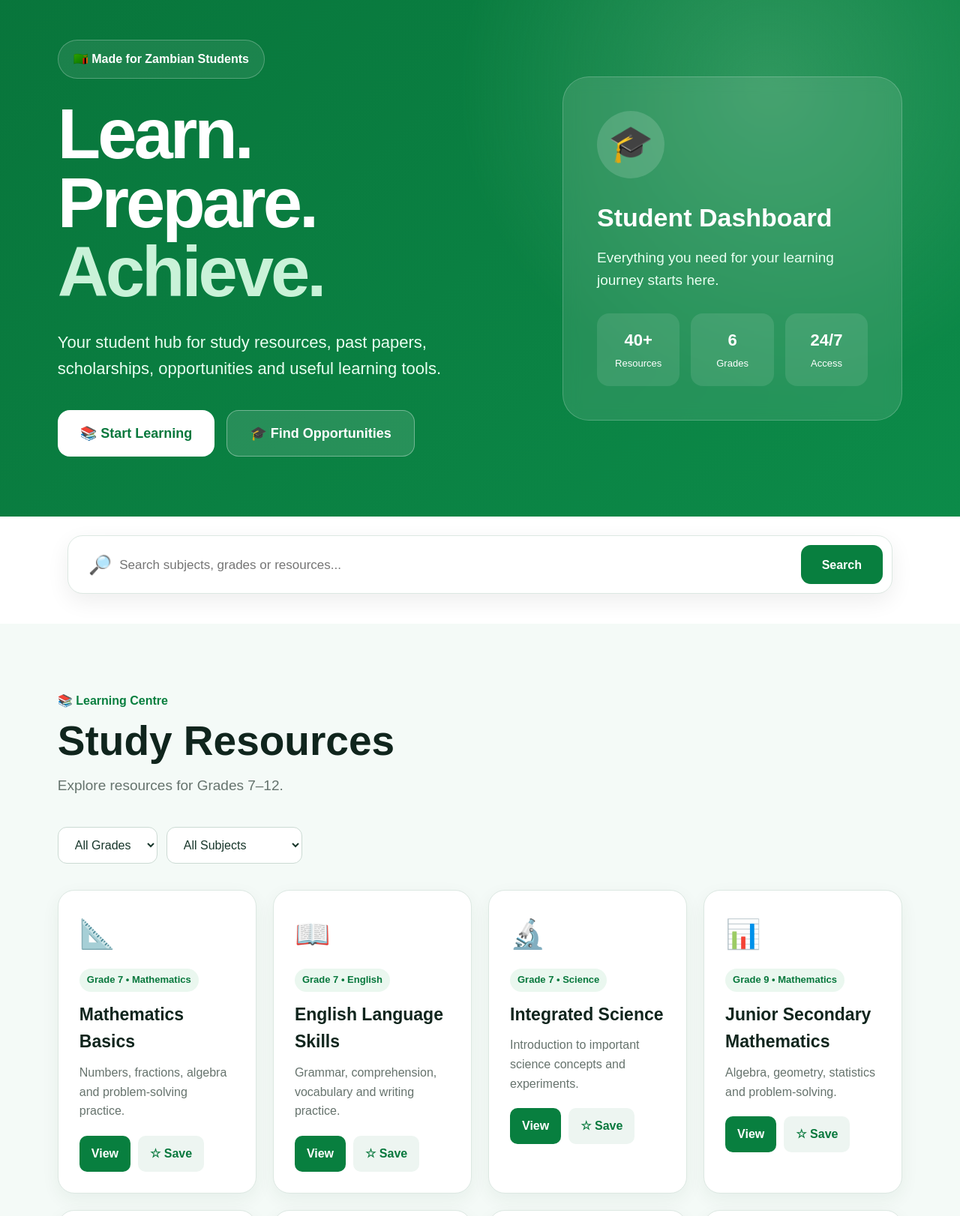
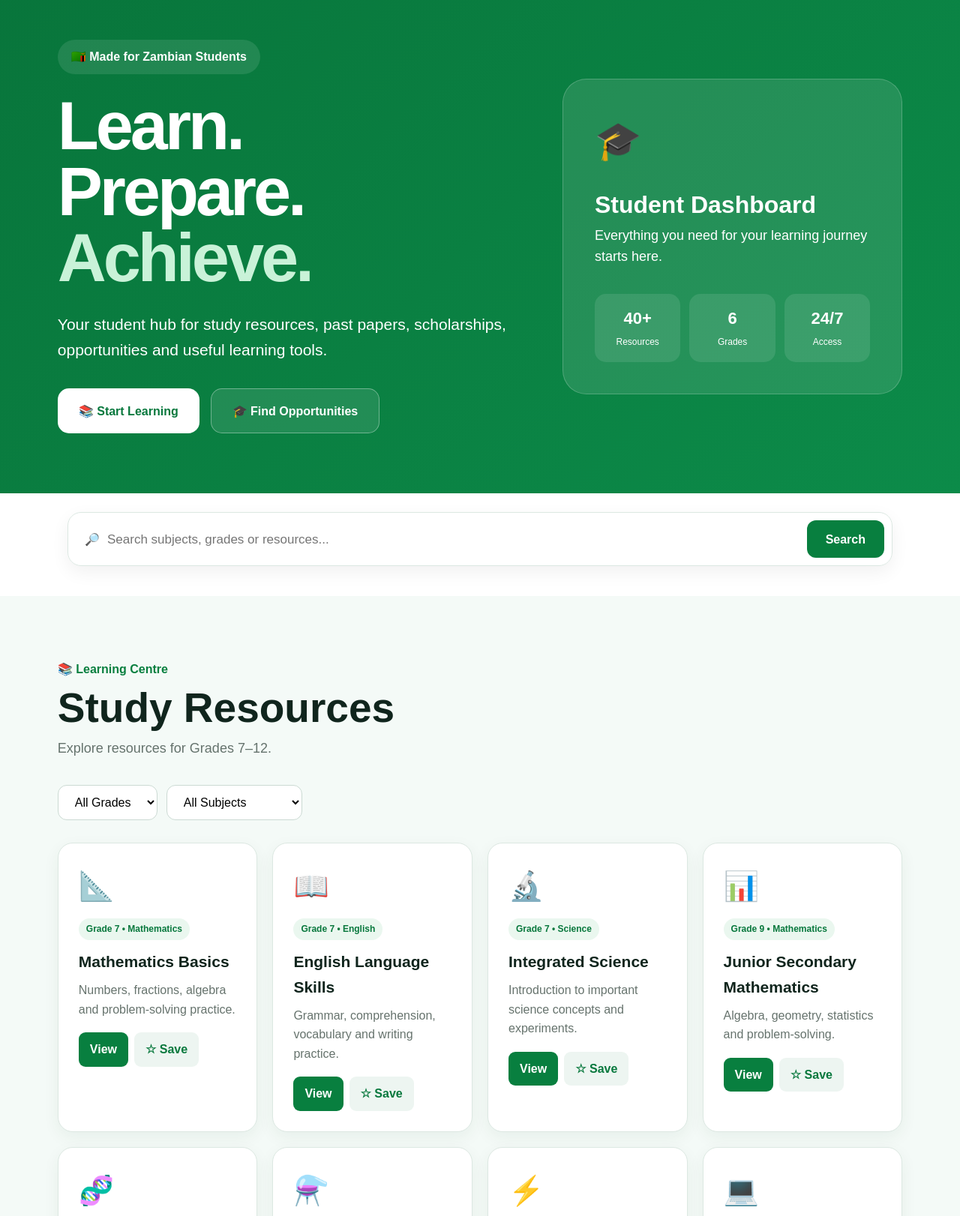
Before and after one commit to jrchilekwa-arch/zambia-student-hub, a plain HTML site: page index.html in a window 1280 px wide. Shown: the part 120-1742 px from the top of the page at 75% size. Drawn offline with Linux system fonts and the light colour scheme.

Commit message:
Update style.css

```diff
--- a/style.css
+++ b/style.css
@@ -1,8 +1,3 @@
-/* =====================================================
-   ZAMBIA STUDENT HUB
-   COMPLETE STYLESHEET
-===================================================== */
-
 * {
   box-sizing: border-box;
   margin: 0;
@@ -14,11 +9,7 @@ html {
 }
 
 body {
-  font-family:
-    Arial,
-    Helvetica,
-    sans-serif;
-
+  font-family: Arial, Helvetica, sans-serif;
   background: #f4faf7;
   color: #10251d;
   line-height: 1.6;
@@ -35,24 +26,18 @@ select {
   font: inherit;
 }
 
-
-/* =====================================================
-   HEADER
-===================================================== */
+/* HEADER */
 
 .site-header {
   position: sticky;
   top: 0;
   z-index: 1000;
-
   min-height: 88px;
   padding: 12px 5%;
-
   display: flex;
   align-items: center;
   justify-content: space-between;
-
-  background: rgba(255, 255, 255, 0.97);
+  background: rgba(255,255,255,.97);
   border-bottom: 1px solid #dce8e2;
 }
 
@@ -65,42 +50,32 @@ select {
 .flag-box {
   width: 68px;
   height: 68px;
-
   display: flex;
   align-items: center;
   justify-content: center;
-
   background: #e9f7ef;
   border-radius: 20px;
-
   font-size: 38px;
 }
 
 .brand strong {
   display: block;
-
   color: #08783d;
   font-size: 25px;
 }
 
 .brand span {
   display: block;
-
   color: #65736d;
-  font-size: 16px;
 }
 
 .desktop-nav {
   display: flex;
-  align-items: center;
-  gap: 22px;
+  gap: 20px;
 }
 
 .desktop-nav a {
   font-weight: 700;
-  color: #17362a;
-
-  transition: 0.2s;
 }
 
 .desktop-nav a:hover {
@@ -109,41 +84,27 @@ select {
 
 .menu-button {
   display: none;
-
   border: 0;
   background: #e9f7ef;
-
-  width: 60px;
-  height: 60px;
-
-  border-radius: 18px;
-
-  font-size: 30px;
+  width: 58px;
+  height: 58px;
+  border-radius: 16px;
+  font-size: 28px;
   color: #087f3f;
-
-  cursor: pointer;
 }
 
-
-/* =====================================================
-   MOBILE MENU
-===================================================== */
+/* MOBILE MENU */
 
 .mobile-menu {
   display: none;
-
   position: fixed;
   top: 88px;
   left: 0;
   right: 0;
-
   z-index: 999;
-
   background: white;
-
   border-bottom: 1px solid #dce8e2;
-
-  box-shadow: 0 12px 30px rgba(0, 0, 0, 0.08);
+  box-shadow: 0 10px 30px rgba(0,0,0,.1);
 }
 
 .mobile-menu.open {
@@ -152,49 +113,22 @@ select {
 
 .mobile-menu a {
   display: block;
-
-  padding: 22px 8%;
-
+  padding: 20px 8%;
   border-bottom: 1px solid #edf1ef;
-
-  font-size: 20px;
+  font-size: 19px;
   font-weight: 700;
-
-  color: #17362a;
 }
 
-.mobile-menu a:hover {
-  background: #f0faf5;
-  color: #087f3f;
-}
-
-
-/* =====================================================
-   HERO
-===================================================== */
+/* HERO */
 
 .hero {
   min-height: 650px;
-
   padding: 80px 6%;
-
   display: grid;
-  grid-template-columns: 1.15fr 0.85fr;
+  grid-template-columns: 1.15fr .85fr;
   align-items: center;
   gap: 60px;
-
-  background:
-    radial-gradient(
-      circle at 80% 20%,
-      rgba(116, 191, 145, 0.35),
-      transparent 35%
-    ),
-    linear-gradient(
-      135deg,
-      #08753b,
-      #0c8b49
-    );
-
+  background: linear-gradient(135deg,#08753b,#0c8b49);
   color: white;
 }
 
@@ -204,26 +138,18 @@ select {
 
 .badge {
   display: inline-block;
-
-  padding: 12px 20px;
-
-  border: 1px solid rgba(255,255,255,0.25);
-  border-radius: 40px;
-
-  background: rgba(255,255,255,0.08);
-
+  padding: 10px 18px;
+  border-radius: 30px;
+  background: rgba(255,255,255,.1);
+  margin-bottom: 25px;
   font-weight: 700;
-  margin-bottom: 28px;
 }
 
 .hero h1 {
-  font-size: clamp(55px, 8vw, 94px);
-
-  line-height: 0.98;
-
+  font-size: clamp(55px,8vw,90px);
+  line-height: .98;
   letter-spacing: -4px;
-
-  margin-bottom: 30px;
+  margin-bottom: 28px;
 }
 
 .hero h1 span {
@@ -231,38 +157,26 @@ select {
 }
 
 .hero p {
-  max-width: 700px;
-
-  font-size: 22px;
-
-  color: #e9fff1;
-
-  margin-bottom: 38px;
+  font-size: 21px;
+  max-width: 680px;
+  margin-bottom: 35px;
 }
 
 .hero-buttons {
   display: flex;
   flex-wrap: wrap;
-  gap: 16px;
+  gap: 15px;
 }
 
 .primary-button,
 .secondary-button {
-  display: inline-flex;
-
+  min-height: 60px;
+  padding: 0 28px;
+  display: flex;
   align-items: center;
   justify-content: center;
-
-  min-height: 62px;
-
-  padding: 0 30px;
-
-  border-radius: 16px;
-
-  font-size: 18px;
+  border-radius: 15px;
   font-weight: 800;
-
-  transition: 0.2s;
 }
 
 .primary-button {
@@ -271,177 +185,99 @@ select {
 }
 
 .secondary-button {
-  background: rgba(255,255,255,0.12);
-  color: white;
-
-  border: 1px solid rgba(255,255,255,0.35);
+  border: 1px solid rgba(255,255,255,.35);
+  background: rgba(255,255,255,.1);
 }
 
-.primary-button:hover,
-.secondary-button:hover {
-  transform: translateY(-3px);
-}
-
-
-/* =====================================================
-   HERO CARD
-===================================================== */
-
 .hero-card {
-  padding: 45px;
-
-  background: rgba(255,255,255,0.11);
-
-  border: 1px solid rgba(255,255,255,0.2);
-
-  border-radius: 35px;
-
-  backdrop-filter: blur(10px);
+  padding: 42px;
+  border-radius: 32px;
+  background: rgba(255,255,255,.11);
+  border: 1px solid rgba(255,255,255,.2);
 }
 
 .hero-icon {
-  width: 90px;
-  height: 90px;
-
-  display: flex;
-  align-items: center;
-  justify-content: center;
-
-  border-radius: 50%;
-
-  background: rgba(255,255,255,0.15);
-
-  font-size: 48px;
-
-  margin-bottom: 25px;
+  font-size: 50px;
+  margin-bottom: 20px;
 }
 
 .hero-card h2 {
-  font-size: 34px;
-  margin-bottom: 12px;
+  font-size: 32px;
 }
 
 .hero-card p {
-  font-size: 19px;
-  margin-bottom: 28px;
+  font-size: 18px;
 }
 
 .stats {
   display: grid;
-  grid-template-columns: repeat(3, 1fr);
-  gap: 15px;
+  grid-template-columns: repeat(3,1fr);
+  gap: 12px;
 }
 
 .stats div {
-  padding: 18px 10px;
-
-  border-radius: 16px;
-
-  background: rgba(255,255,255,0.1);
-
+  padding: 15px 8px;
   text-align: center;
+  background: rgba(255,255,255,.1);
+  border-radius: 15px;
 }
 
 .stats strong {
   display: block;
-
   font-size: 22px;
 }
 
 .stats span {
-  font-size: 13px;
+  font-size: 12px;
 }
 
-
-/* =====================================================
-   SEARCH
-===================================================== */
+/* SEARCH */
 
 .search-section {
   padding: 25px 6%;
-
   background: white;
-
-  position: relative;
-  z-index: 5;
 }
 
 .search-box {
   max-width: 1100px;
-
   margin: auto;
-
   display: flex;
-  gap: 12px;
-
-  padding: 12px;
-
+  gap: 10px;
+  padding: 10px;
   border: 1px solid #dce8e2;
-  border-radius: 20px;
-
-  background: white;
-
-  box-shadow: 0 10px 30px rgba(0,0,0,0.07);
+  border-radius: 18px;
+  box-shadow: 0 8px 25px rgba(0,0,0,.06);
 }
 
 .search-input-wrapper {
   flex: 1;
-
   display: flex;
   align-items: center;
   gap: 10px;
-
-  padding: 0 15px;
-}
-
-.search-input-wrapper span {
-  font-size: 25px;
+  padding: 0 12px;
 }
 
 .search-input-wrapper input {
   width: 100%;
-
   border: 0;
   outline: 0;
-
   font-size: 17px;
 }
 
 .search-button {
+  padding: 0 25px;
+  min-height: 50px;
   border: 0;
-
-  padding: 0 28px;
-
-  min-height: 52px;
-
-  border-radius: 13px;
-
+  border-radius: 12px;
   background: #087f3f;
-
   color: white;
-
   font-weight: 800;
-
-  cursor: pointer;
 }
 
-.search-button:hover {
-  background: #056b34;
-}
-
-.search-results {
-  max-width: 1100px;
-
-  margin: 15px auto 0;
-}
-
-
-/* =====================================================
-   SECTIONS
-===================================================== */
+/* SECTIONS */
 
 .section {
-  padding: 90px 6%;
+  padding: 85px 6%;
 }
 
 .alternate-section {
@@ -450,157 +286,109 @@ select {
 
 .section-heading {
   max-width: 800px;
-  margin-bottom: 40px;
+  margin-bottom: 35px;
 }
 
 .section-label {
-  display: inline-block;
-
-  margin-bottom: 12px;
-
   color: #087f3f;
-
   font-weight: 800;
 }
 
 .section-heading h2 {
-  font-size: clamp(35px, 5vw, 55px);
-
+  font-size: clamp(35px,5vw,55px);
   line-height: 1.05;
-
-  margin-bottom: 15px;
+  margin: 10px 0;
 }
 
 .section-heading p {
-  font-size: 19px;
-
   color: #65736d;
+  font-size: 18px;
 }
 
-
-/* =====================================================
-   FILTERS
-===================================================== */
+/* FILTERS */
 
 .filters {
   display: flex;
+  gap: 12px;
   flex-wrap: wrap;
-  gap: 12px;
-
-  margin-bottom: 35px;
+  margin-bottom: 30px;
 }
 
 .filters select {
-  padding: 14px 18px;
-
+  padding: 13px 18px;
   border: 1px solid #cbdad3;
-
   border-radius: 12px;
-
   background: white;
-
-  color: #17362a;
-
   outline: none;
 }
 
-
-/* =====================================================
-   CARD GRID
-===================================================== */
+/* CARDS */
 
 .card-grid {
   display: grid;
-
-  grid-template-columns:
-    repeat(auto-fit, minmax(260px, 1fr));
-
-  gap: 22px;
+  grid-template-columns: repeat(auto-fit,minmax(250px,1fr));
+  gap: 20px;
 }
 
 .resource-card,
 .paper-card,
 .opportunity-card {
-  padding: 28px;
-
+  padding: 27px;
   background: white;
-
   border: 1px solid #dce8e2;
-
-  border-radius: 22px;
-
-  box-shadow: 0 8px 25px rgba(20, 60, 40, 0.06);
-
-  transition: 0.2s;
+  border-radius: 20px;
+  box-shadow: 0 7px 22px rgba(20,60,40,.06);
+  transition: .2s;
 }
 
 .resource-card:hover,
 .paper-card:hover,
 .opportunity-card:hover {
-  transform: translateY(-5px);
-
-  box-shadow:
-    0 15px 35px rgba(20, 60, 40, 0.12);
+  transform: translateY(-4px);
 }
 
 .card-icon {
   font-size: 38px;
-
-  margin-bottom: 15px;
+  margin-bottom: 12px;
 }
 
 .card-meta {
   display: inline-block;
-
   padding: 5px 10px;
-
+  margin-bottom: 12px;
   border-radius: 20px;
-
   background: #eaf7ef;
-
   color: #08783d;
-
-  font-size: 13px;
-
+  font-size: 12px;
   font-weight: 800;
-
-  margin-bottom: 12px;
 }
 
 .resource-card h3,
 .paper-card h3,
 .opportunity-card h3 {
-  font-size: 23px;
-
-  margin-bottom: 10px;
+  font-size: 21px;
+  margin-bottom: 8px;
 }
 
 .resource-card p,
 .paper-card p,
 .opportunity-card p {
   color: #66736d;
-
-  margin-bottom: 20px;
+  margin-bottom: 18px;
 }
 
 .card-actions {
   display: flex;
-
-  gap: 10px;
-
+  gap: 8px;
   flex-wrap: wrap;
 }
 
 .view-button,
 .save-button {
   border: 0;
-
-  padding: 11px 16px;
-
-  border-radius: 10px;
-
+  padding: 10px 15px;
+  border-radius: 9px;
   cursor: pointer;
-
   font-weight: 700;
 }
 
@@ -615,186 +403,122 @@ select {
 }
 
 .save-button.saved {
-  background: #fff4bd;
-  color: #745900;
+  background: #fff1b3;
+  color: #715800;
 }
 
-
-/* =====================================================
-   TIPS
-===================================================== */
+/* TIPS */
 
 .tips-grid {
   display: grid;
-
-  grid-template-columns:
-    repeat(auto-fit, minmax(230px, 1fr));
-
+  grid-template-columns: repeat(auto-fit,minmax(230px,1fr));
   gap: 20px;
 }
 
 .tip-card {
-  padding: 30px;
-
+  padding: 28px;
   background: white;
-
   border: 1px solid #dce8e2;
-
-  border-radius: 22px;
+  border-radius: 20px;
 }
 
 .tip-icon {
   font-size: 40px;
-
-  margin-bottom: 15px;
+  margin-bottom: 12px;
 }
 
 .tip-card h3 {
-  font-size: 21px;
-
-  margin-bottom: 10px;
+  margin-bottom: 8px;
 }
 
-.tip-card p {
-  color: #66736d;
-}
-
-
-/* =====================================================
-   ABOUT
-===================================================== */
+/* ABOUT */
 
 .about-box {
   max-width: 1000px;
-
   margin: auto;
-
+  padding: 42px;
   display: flex;
-
-  gap: 30px;
-
-  align-items: flex-start;
-
-  padding: 45px;
-
+  gap: 28px;
   background: white;
-
-  border-radius: 30px;
-
   border: 1px solid #dce8e2;
+  border-radius: 28px;
 }
 
 .about-icon {
-  font-size: 60px;
+  font-size: 55px;
 }
 
 .about-box h2 {
-  font-size: 35px;
-
-  margin-bottom: 15px;
+  font-size: 34px;
+  margin-bottom: 12px;
 }
 
 .about-box p {
   color: #66736d;
-
-  margin-bottom: 12px;
-
-  font-size: 17px;
+  margin-bottom: 10px;
 }
 
+/* SEARCH RESULTS */
 
-/* =====================================================
-   SEARCH RESULT
-===================================================== */
+.search-results {
+  max-width: 1100px;
+  margin: 15px auto 0;
+}
 
 .search-result-item {
-  padding: 18px;
-
+  display: block;
+  padding: 15px;
+  margin-bottom: 8px;
+  border-radius: 12px;
   background: #f2faf6;
-
   border: 1px solid #dce8e2;
-
-  border-radius: 14px;
-
-  margin-bottom: 10px;
 }
 
 .search-result-item strong {
   color: #08783d;
 }
 
-
-/* =====================================================
-   FOOTER
-===================================================== */
+/* FOOTER */
 
 footer {
   padding: 50px 6%;
-
+  text-align: center;
   background: #09251a;
-
   color: white;
-
-  text-align: center;
 }
 
 .footer-brand {
   font-size: 22px;
-
-  margin-bottom: 8px;
 }
 
 footer p {
   color: #b9c9c1;
-
-  margin-bottom: 18px;
+  margin: 12px 0;
 }
 
 .footer-links {
   display: flex;
-
   justify-content: center;
-
   flex-wrap: wrap;
-
   gap: 18px;
-
-  margin-bottom: 25px;
 }
 
 .footer-links a:hover {
   color: #74d69d;
 }
 
-.copyright {
-  font-size: 14px;
-}
-
-
-/* =====================================================
-   EMPTY STATE
-===================================================== */
-
 .empty-state {
-  grid-column: 1 / -1;
-
+  grid-column: 1/-1;
   padding: 40px;
-
   text-align: center;
-
   background: white;
-
   border-radius: 20px;
-
   color: #66736d;
 }
 
+/* MOBILE */
 
-/* =====================================================
-   MOBILE
-===================================================== */
-
-@media (max-width: 900px) {
+@media(max-width:900px) {
 
   .desktop-nav {
     display: none;
@@ -806,59 +530,28 @@ footer p {
 
   .hero {
     grid-template-columns: 1fr;
-
     padding: 55px 6%;
   }
-
-  .hero-card {
-    padding: 30px;
-  }
-
-  .hero h1 {
-    letter-spacing: -2px;
-  }
-
 }
 
-
-@media (max-width: 600px) {
+@media(max-width:600px) {
 
   .site-header {
     min-height: 82px;
-
-    padding: 10px 5%;
   }
 
   .flag-box {
-    width: 58px;
-    height: 58px;
-
-    font-size: 32px;
-
-    border-radius: 17px;
+    width: 55px;
+    height: 55px;
+    font-size: 30px;
   }
 
   .brand strong {
-    font-size: 22px;
-  }
-
-  .brand span {
-    font-size: 14px;
-  }
-
-  .menu-button {
-    width: 56px;
-    height: 56px;
-
-    font-size: 27px;
+    font-size: 21px;
   }
 
   .mobile-menu {
     top: 82px;
-  }
-
-  .hero {
-    padding: 45px 6%;
   }
 
   .hero h1 {
@@ -905,8 +598,6 @@ footer p {
 
   .about-box {
     flex-direction: column;
-
     padding: 30px;
   }
-
-  }
+}
```
